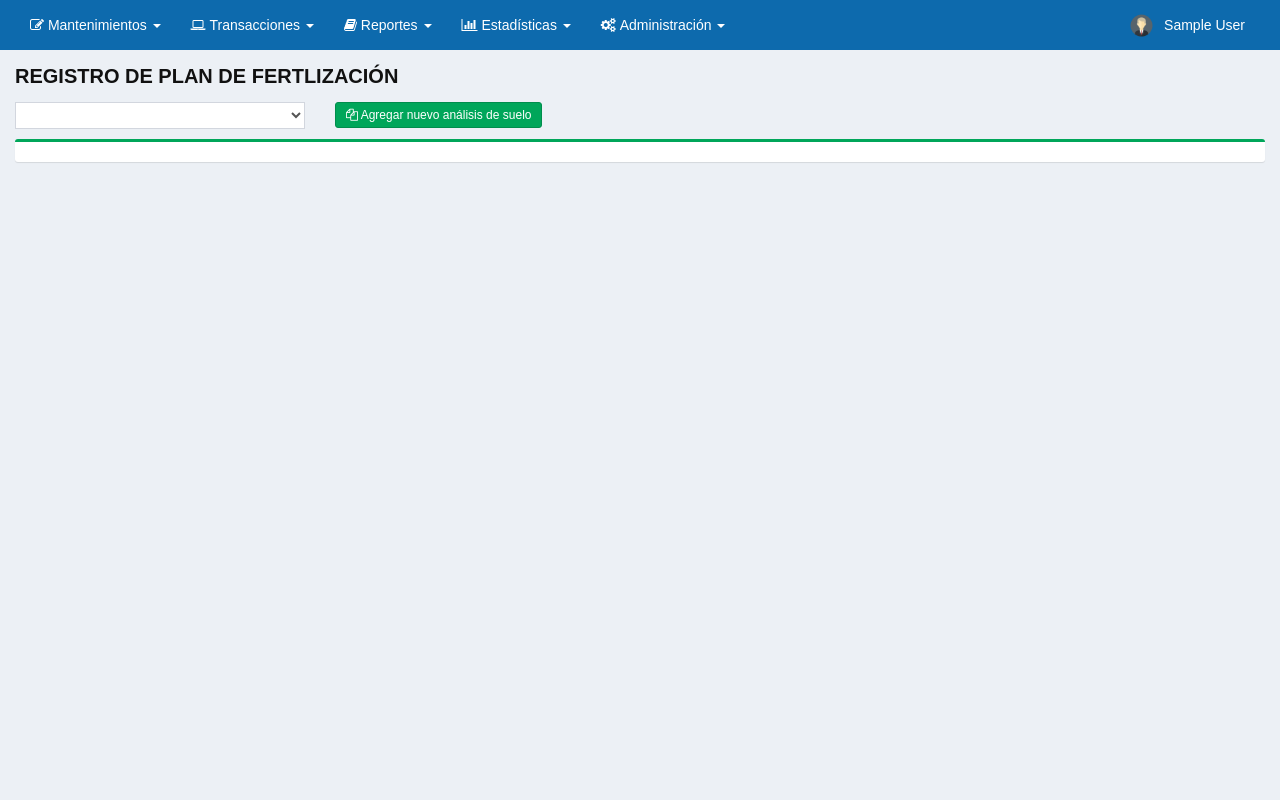
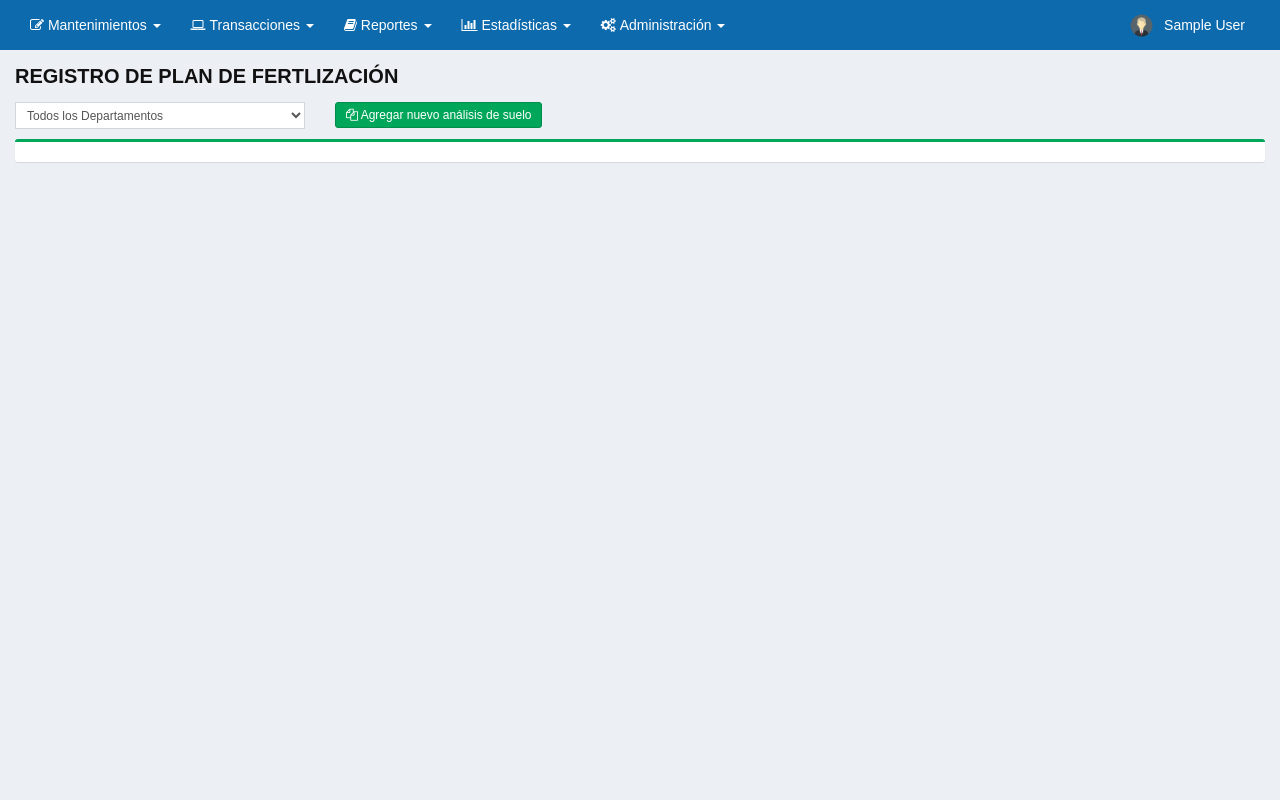
Before and after one commit to diegoalpe/serviagrotesis, a PHP site: page /vista/plan-fertilizacion.vista.php in a window 1280 px wide. Run offline with PHP 8.4, Linux system fonts and the light colour scheme; the visitor is signed in with stand-in values (Sample User, id 1); data that the repository does not hold is empty; some libraries are stand-ins or nearby versions.

Commit message:
'sdsdsddddd'

```diff
--- a/vista/js/analisis-suelo.js
+++ b/vista/js/analisis-suelo.js
@@ -1,4 +1,5 @@
 $(document).ready(function(){
+    cargarComboDepartamento("#cboagricultor","todos");
     cargarComboAgricultor("#cboagricultormodal","seleccione");
     listar();
 });
--- a/vista/plan-fertilizacion.vista.php
+++ b/vista/plan-fertilizacion.vista.php
@@ -113,7 +113,7 @@
 
                     <div class="row">
                         <div class="col-xs-3">
-                            <select id="cboagricultormodal" class="form-control input-sm"></select>
+                            <select id="cboagricultor" class="form-control input-sm"></select>
                         </div>
 
                         <div class="col-xs-3">
```
